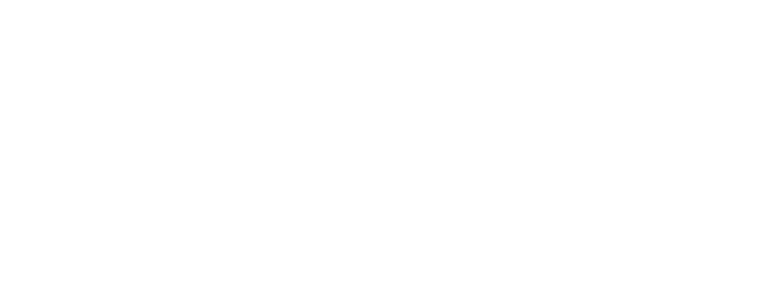
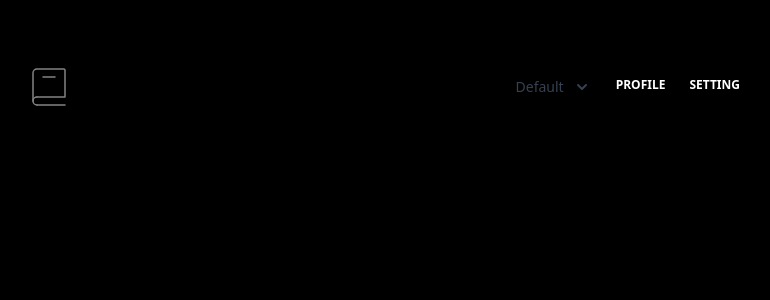
Before and after one commit to Najamulhassan3383/Dictionary-App, a React (Vite) app: page / in a window 1280 px wide. Shown: the top 300 px of the page, without its empty margins (248-1018 px from the left). Built offline with nearby package versions, Linux system fonts and the light colour scheme.

Commit message:
added the header component

```diff
--- a/index.html
+++ b/index.html
@@ -1,5 +1,5 @@
 <!DOCTYPE html>
-<html lang="en" data-theme="cyberpunk">
+<html lang="en" data-theme="black">
   <head>
     <meta charset="UTF-8" />
     <link rel="icon" type="image/svg+xml" href="/vite.svg" />
--- a/src/App.jsx
+++ b/src/App.jsx
@@ -2,6 +2,7 @@
 import React, { useEffect } from "react";
 import { changeTheme } from "./components/ThemeSlice";
 import { fetchData } from "./components/DataFetching/FetchSlice";
+import MainContainer from "./components/MainContainer";
 
 function App() {
   const theme = useSelector((state) => state.theme.value);
@@ -9,27 +10,22 @@
   console.log(data);
 
   const dispatch = useDispatch();
-  const handleChange = (e) => {
-    e.preventDefault();
-    console.log("clicked");
-    dispatch(changeTheme("cyberpunk"));
-    dispatch(fetchData());
-  };
+  // const handleChange = (e) => {
+  //   e.preventDefault();
+  //   console.log("clicked");
+  //   dispatch(changeTheme("cyberpunk"));
+  //   dispatch(fetchData());
+  // };
   // add data theme to html element
-  useEffect(() => {
-    document.documentElement.setAttribute("data-theme", theme);
-    console.log(theme);
-    console.log("theme changed");
-  }, [theme]);
+  // useEffect(() => {
+  //   document.documentElement.setAttribute("data-theme", theme);
+  //   console.log(theme);
+  //   console.log("theme changed");
+  // }, [theme]);
 
   return (
-    <div>
-      <img
-        src="/assets/Loading.svg"
-        alt="loading"
-        className="w-20 h-20"
-        onClick={handleChange}
-      />
+    <div >
+      <MainContainer />
     </div>
   );
 }
--- /dev/null
+++ b/src/components/Header.jsx
@@ -0,0 +1,44 @@
+import React from "react";
+import ThemeSelector from "./ThemeSelector";
+
+function Header() {
+  return (
+    <nav className="relative flex flex-wrap items-center justify-between px-2 py-3  mb-3">
+      <div className="container px-4 mx-auto flex   items-center justify-between">
+        <div className="w-full relative flex justify-between     ">
+          <a
+            className="text-sm font-bold leading-relaxed inline-block mr-4 py-2 whitespace-nowrap uppercase text-white"
+            href="#"
+          >
+            <img src="../../public/assets/logo.svg" alt="logo" />
+          </a>
+        </div>
+        <div className="flex flex-row items-center" id="example-navbar-warning">
+          <ul className="flex flex-row list-none ">
+            <li className="nav-item bg-transparent">
+              <ThemeSelector/>
+            </li>
+            <li className="nav-item">
+              <a
+                className="px-3 py-2 flex items-center text-xs uppercase font-bold leading-snug text-white hover:opacity-75"
+                href="#pablo"
+              >
+                Profile
+              </a>
+            </li>
+            <li className="nav-item">
+              <a
+                className="px-3 py-2 flex items-center text-xs uppercase font-bold leading-snug text-white hover:opacity-75"
+                href="#pablo"
+              >
+                Setting
+              </a>
+            </li>
+          </ul>
+        </div>
+      </div>
+    </nav>
+  );
+}
+
+export default Header;
--- /dev/null
+++ b/src/components/MainContainer.jsx
@@ -0,0 +1,11 @@
+import Header from "./Header";
+
+function MainContainer() {
+  return (
+    <div className="max-w-3xl m-auto my-12">
+      <Header />
+    </div>
+  );
+}
+
+export default MainContainer;
--- /dev/null
+++ b/src/components/ThemeSelector.jsx
@@ -0,0 +1,74 @@
+import React, { useState } from "react";
+
+const themes = ["Default", "Dark", "Light"];
+
+const ThemeSelector = () => {
+  const [isDropdownOpen, setIsDropdownOpen] = useState(false);
+  const [selectedTheme, setSelectedTheme] = useState("Default");
+
+  const handleThemeChange = (theme) => {
+    setSelectedTheme(theme);
+    // Implement logic to change the theme based on the selected option
+    // For example, you can set up CSS classes or use a theme library to handle theme switching
+    console.log(`Selected Theme: ${theme}`);
+  };
+  const handleDropDown = () => {
+    setIsDropdownOpen(!isDropdownOpen);
+  };
+
+  return (
+    <div className="relative inline-block text-left">
+      <div>
+        <button
+          type="button"
+          onClick={() => setIsDropdownOpen(!isDropdownOpen)}
+          className="inline-flex justify-center w-full rounded-md border border-gray-300 px-4 py-2 bg-transparent border-none text-sm font-medium text-gray-700 hover:bg-gray-50"
+          id="options-menu"
+          aria-haspopup="true"
+          aria-expanded={isDropdownOpen}
+        >
+          {selectedTheme}
+          {/* Dropdown arrow */}
+          <svg
+            className="-mr-1 ml-2 h-5 w-5"
+            xmlns="http://www.w3.org/2000/svg"
+            viewBox="0 0 20 20"
+            fill="currentColor"
+            aria-hidden="true"
+          >
+            <path
+              fillRule="evenodd"
+              d="M5.293 7.293a1 1 0 011.414 0L10 10.586l3.293-3.293a1 1 0 111.414 1.414l-4 4a1 1 0 01-1.414 0l-4-4a1 1 0 010-1.414z"
+              clipRule="evenodd"
+            />
+          </svg>
+        </button>
+      </div>
+
+      {/* Dropdown menu */}
+      {isDropdownOpen && (
+        <div
+          className="origin-top-right absolute right-0 mt-2 w-56 rounded-md shadow-lg bg-transparent ring-1 ring-black ring-opacity-5"
+          role="menu"
+          aria-orientation="vertical"
+          aria-labelledby="options-menu"
+        >
+          <div className="py-1" role="none">
+            {themes.map((theme) => (
+              <button
+                key={theme}
+                onClick={() => handleThemeChange(theme)}
+                className="block w-full text-left px-4 py-2 text-sm text-gray-700 hover:bg-gray-100 hover:text-gray-900"
+                role="menuitem"
+              >
+                {theme}
+              </button>
+            ))}
+          </div>
+        </div>
+      )}
+    </div>
+  );
+};
+
+export default ThemeSelector;
--- a/src/components/ThemeSlice.jsx
+++ b/src/components/ThemeSlice.jsx
@@ -1,7 +1,7 @@
 import { createSlice } from "@reduxjs/toolkit";
 
 const initialState = {
-  value: "light",
+  value: "black",
 };
 
 export const ThemeSlice = createSlice({
```
